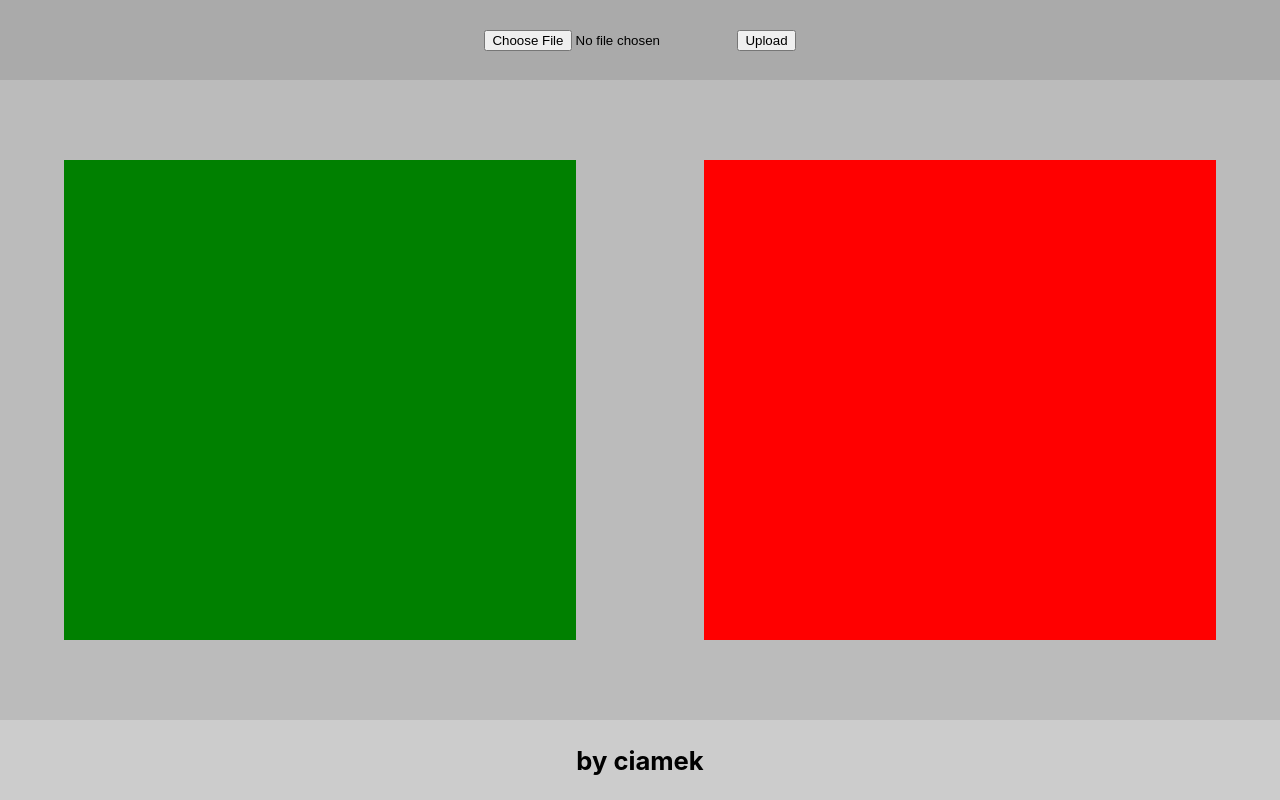
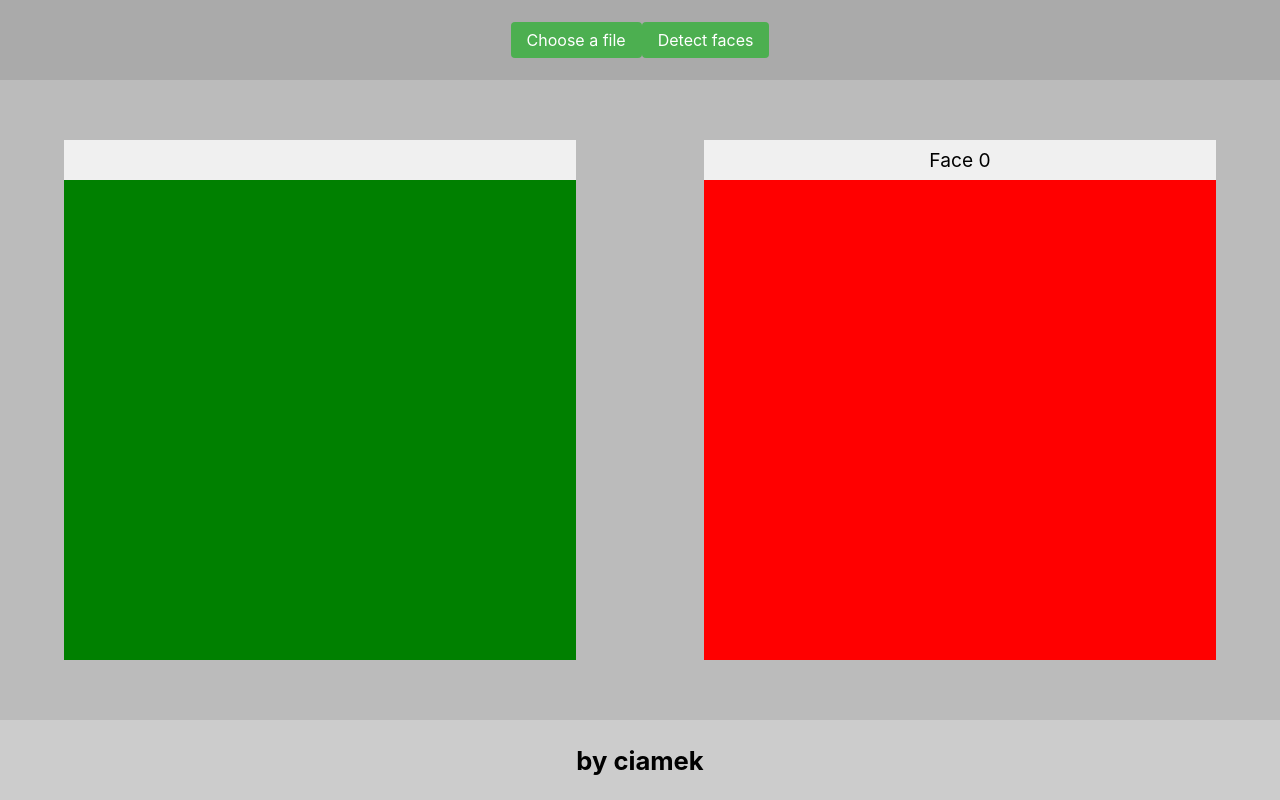
Before and after one commit to ciameksw/face-detect-ui, a React (Create React App) app: page / in a window 1280 px wide. Built offline with nearby package versions, Linux system fonts and the light colour scheme.

Commit message:
Add labels for windows

```diff
--- a/src/components/Controls/Controls.tsx
+++ b/src/components/Controls/Controls.tsx
@@ -13,27 +13,61 @@ const StyledForm = styled.form`
   align-items: center;
   height: 100%;
   width: 100%;
+
+  input {
+    display: none;
+  }
+
+  label {
+    display: inline-block;
+    padding: 0.5em 1em;
+    background-color: #4CAF50; /* Green */
+    color: white;
+    text-align: center;
+    text-decoration: none;
+    font-size: 16px;
+    transition-duration: 0.4s;
+    cursor: pointer;
+    border: none;
+    border-radius: 4px;
+  }
+
+  label:hover {
+    background-color: #45a049;
+  }
 `;
 
-
-const Controls = (props: {fileSetter: any, fileUploader: () => Promise<void>}) => {
-
+const Controls = (props: {
+  fileSetter: any;
+  fileUploader: () => Promise<void>;
+}) => {
   const handleFileChange = (event: React.ChangeEvent<HTMLInputElement>) => {
     const file = event.target.files && event.target.files[0];
     props.fileSetter(file);
-    }
+  };
 
   const handleSubmit = (event: React.FormEvent<HTMLFormElement>) => {
     event.preventDefault();
     props.fileUploader();
-    }
+  };
 
-    return <ControlsDiv>
+  return (
+    <ControlsDiv>
       <StyledForm onSubmit={handleSubmit}>
-            <input type="file" name="file" id="file" onChange={handleFileChange} accept=".png, .jpg, .jpeg, .bmp, .jp2"/>
-            <input type="submit" value="Upload" />
+        <input
+          type="file"
+          name="file"
+          id="file"
+          onChange={handleFileChange}
+          accept=".png, .jpg, .jpeg, .bmp, .jp2"
+        />
+        <input id="submit" type="submit" value="Detect faces" />
+
+        <label htmlFor="file">Choose a file</label>
+        <label htmlFor="submit">Detect faces</label>
       </StyledForm>
     </ControlsDiv>
-}
+  );
+};
 
 export default Controls;
--- a/src/components/Data/Data.tsx
+++ b/src/components/Data/Data.tsx
@@ -6,10 +6,24 @@ import { mapAttributeValues } from "../../utils";
 
 const DataDiv = styled.div`
   background-color: red;
+  margin: 0 5vw;
+
+  overflow-y: auto;
+`;
+
+const FaceDiv = styled.div`
+  display: flex;
+  align-items: center;
+  justify-content: center;
+  height: 5vh;
+  background-color: #f0f0f0;
+  text-align: center;
+  font-size: 1.2rem;
+`;
+
+const AttributesDiv = styled.div`
   height: 60vh;
   width: 40vw;
-  margin: 0 5vw;
-
   overflow-y: auto;
 `;
 
@@ -48,7 +62,6 @@ const Confidence = styled.div.attrs<{ confidence: number }>((props) => ({
   height: 100%;
 `;
 
-
 const Data = () => {
   const [data, setData] = useState<Array<AttributesListType>>([]);
   const attributes = useContext(AttributesContext);
@@ -65,6 +78,8 @@ const Data = () => {
 
   return (
     <DataDiv>
+      <FaceDiv>Face 0</FaceDiv>
+      <AttributesDiv>
         {data.map((attribute) => (
           <Attribute key={attribute.attribute}>
             {attribute.attribute}: {attribute.value}
@@ -76,6 +91,7 @@ const Data = () => {
             </Wrapper>
           </Attribute>
         ))}
+      </AttributesDiv>
     </DataDiv>
   );
 };
--- a/src/components/Display/Display.tsx
+++ b/src/components/Display/Display.tsx
@@ -5,9 +5,22 @@ import Frames from "../Frames/Frames";
 
 const DisplayDiv = styled.div`
   background-color: green;
+  margin: 0 5vw;
+`;
+
+const FileNameDiv = styled.div`
+  display: flex;
+  align-items: center;
+  justify-content: center;
+  height: 5vh;
+  background-color: #f0f0f0;
+  text-align: center;
+  font-size: 1.2rem;
+`;
+
+const ImgDiv = styled.div`
   height: 60vh;
   width: 40vw;
-  margin: 0 5vw;
 `;
 
 const ImageContainer = styled.div`
@@ -61,6 +74,8 @@ const Display = () => {
 
   return (
     <DisplayDiv>
+      <FileNameDiv>{fileAndData.file && fileAndData.file.name}</FileNameDiv>
+      <ImgDiv>
         {imageUrl && (
           <ImageContainer>
             <StyledImage
@@ -74,6 +89,7 @@ const Display = () => {
             </Overlay>
           </ImageContainer>
         )}
+      </ImgDiv>
     </DisplayDiv>
   );
 };
```
Lines whose indentation alone changed are shown as unchanged.
